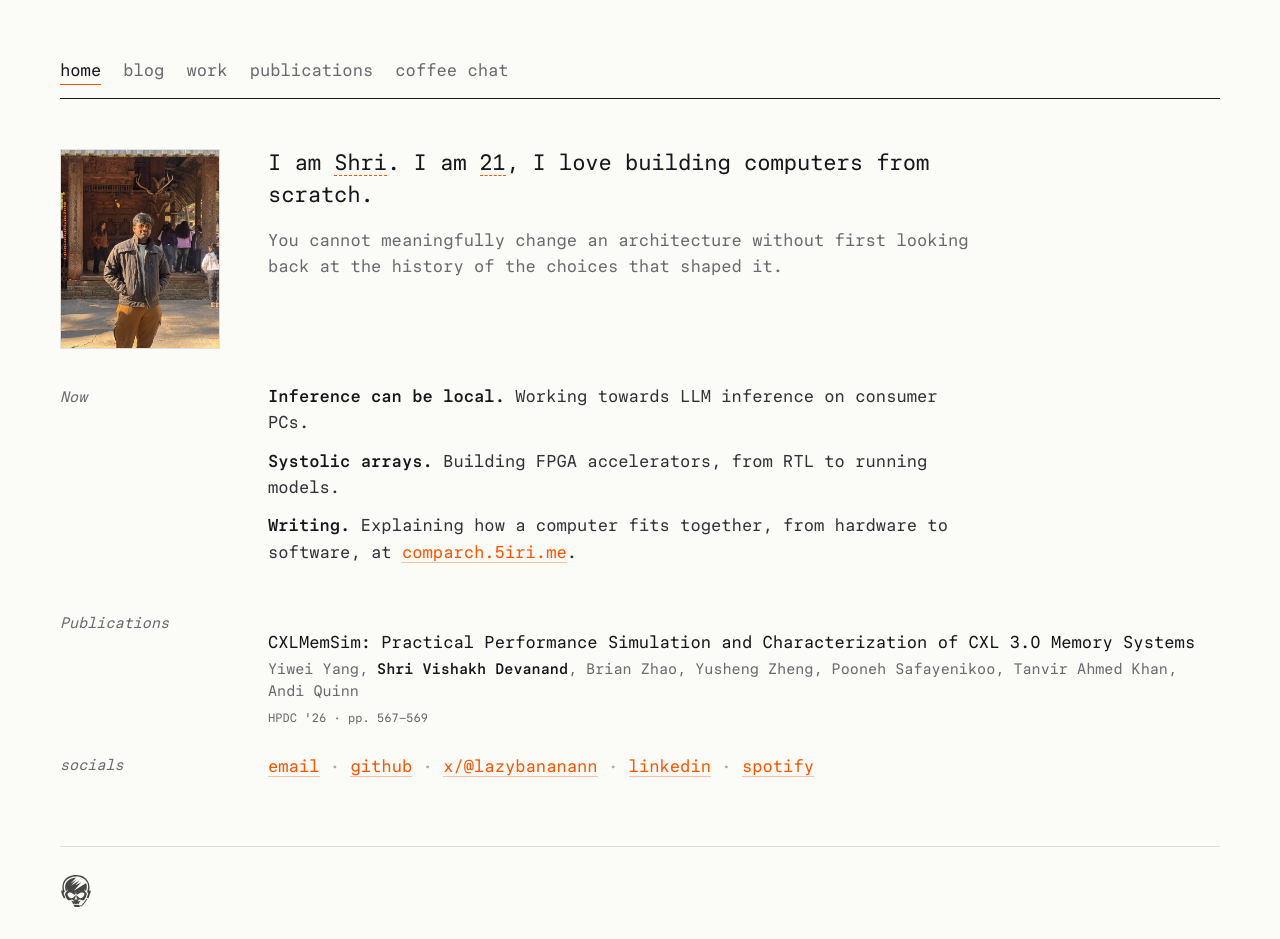
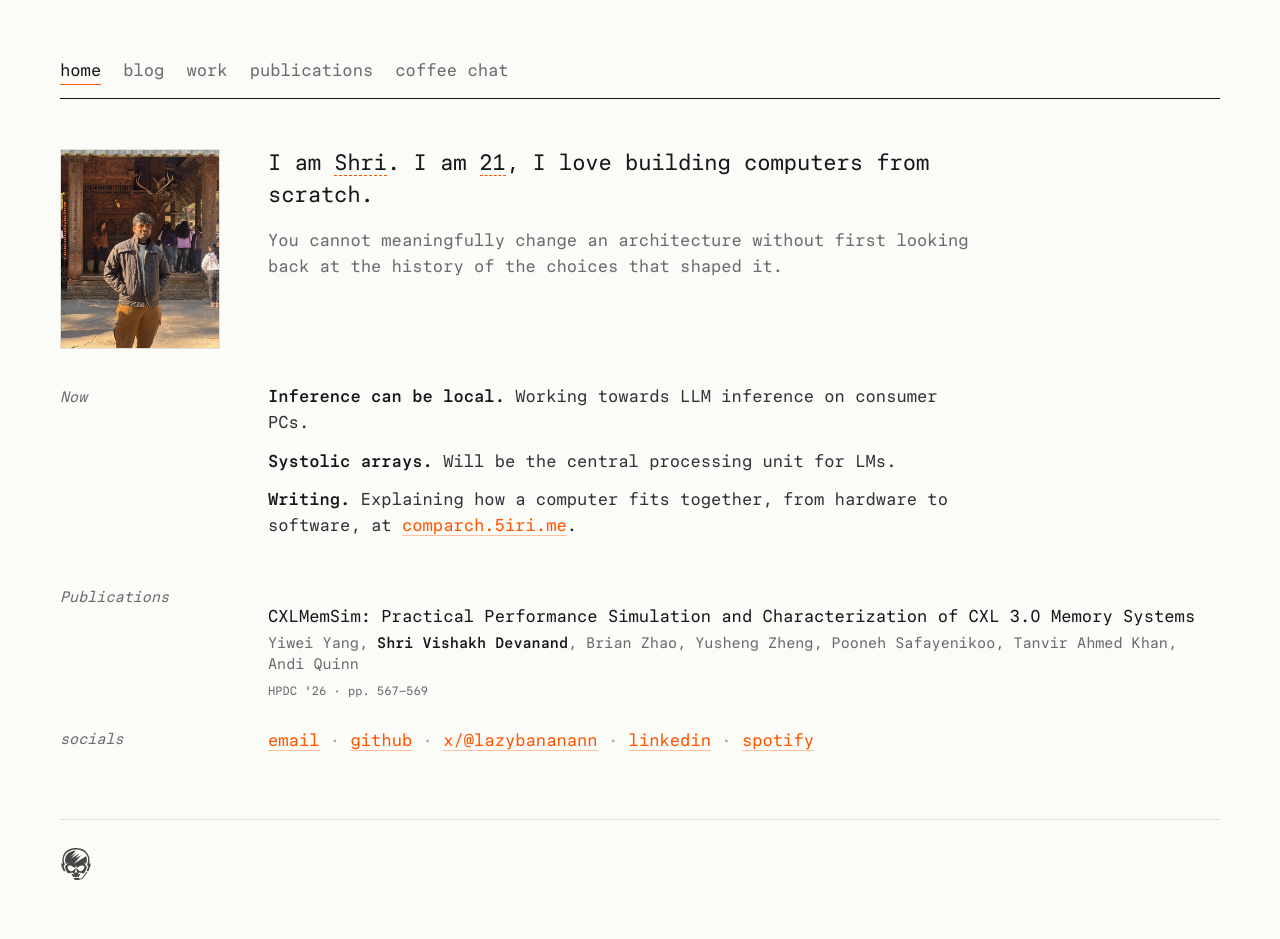
Before and after one commit to 5iri/5iri.github.io, a Jekyll site: the page built from index.html, in a window 1280 px wide. Built offline with Jekyll 4.4.1, drawn with Linux system fonts in a browser that asks for light colours; after the commit the page ends 912 px from its top, so only the background shows below that.

Commit message:
Update Now systolic arrays line

```diff
--- a/index.html
+++ b/index.html
@@ -32,7 +32,7 @@ description: Personal site of Shri Vishakh Devanand with projects, blog posts, a
   <div class="body">
     <ul class="now">
       <li><b>Inference can be local.</b> Working towards LLM inference on consumer PCs.</li>
-      <li><b>Systolic arrays.</b> Building FPGA accelerators, from RTL to running models.</li>
+      <li><b>Systolic arrays.</b> Will be the central processing unit for LMs.</li>
       <li><b>Writing.</b> Explaining how a computer fits together, from hardware to software, at <a href="https://comparch.5iri.me">comparch.5iri.me</a>.</li>
     </ul>
   </div>
```
